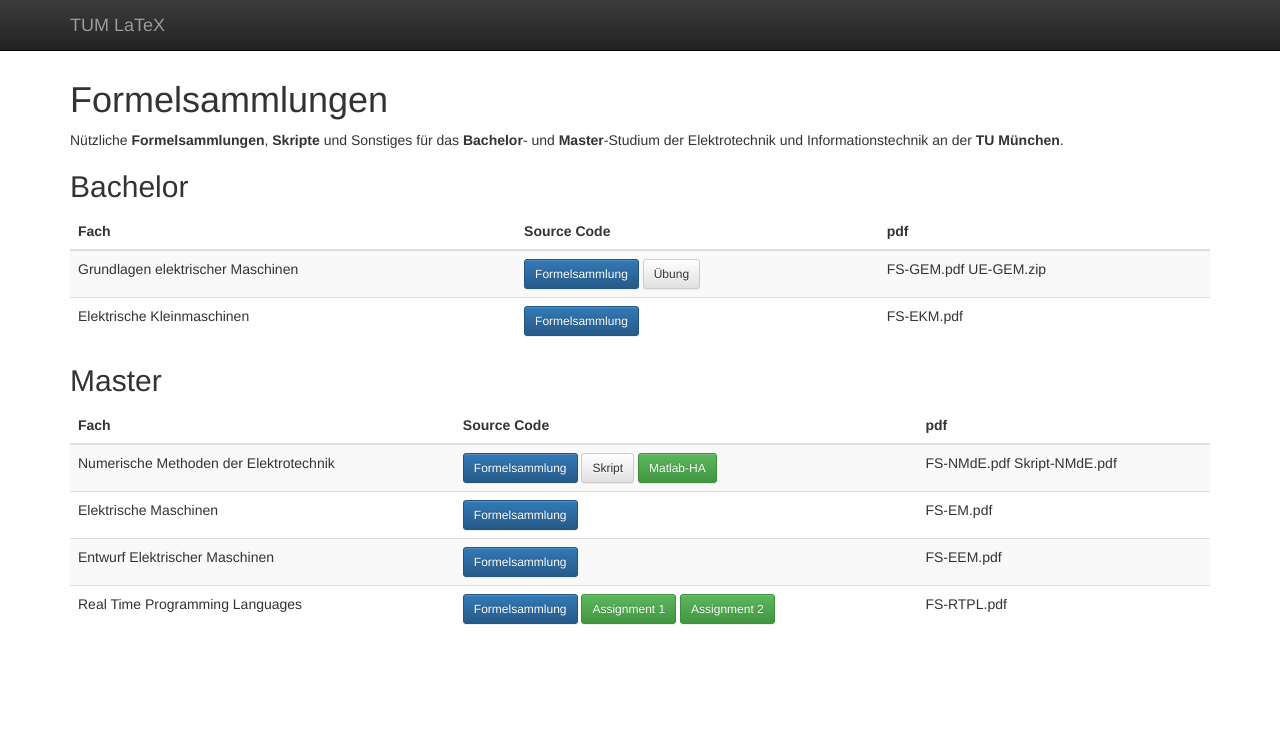
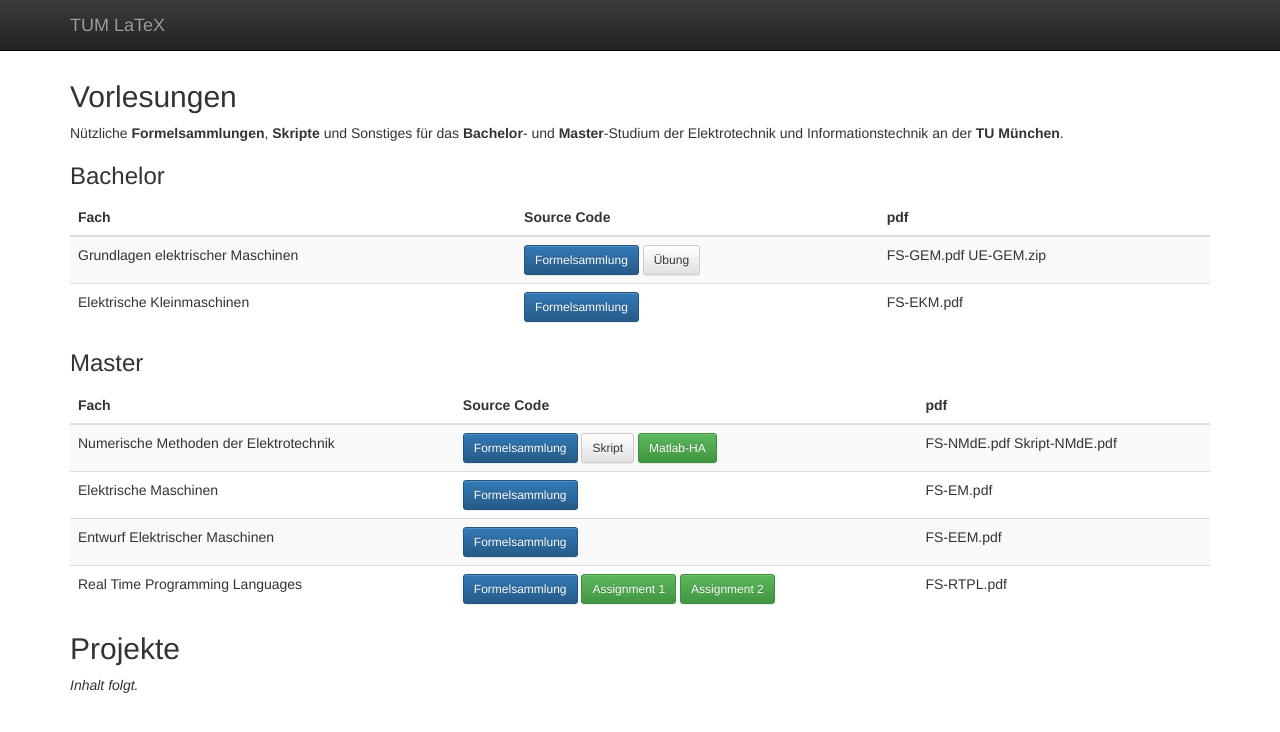
Before and after one commit to MaKeAppDev/TUM-Projekte, a Jekyll site: the page built from index.md, in a window 1280 px wide. Shown: the top 732 px of the page. Built offline with Jekyll 4.4.1, drawn with Linux system fonts in a browser that asks for light colours; nearby versions of some CDN libraries.

Commit message:
small restructuring

```diff
--- a/index.md
+++ b/index.md
@@ -1,12 +1,12 @@
 ---
 layout: default
-title: Formelsammlungen
+title: "TUM.EI: Learning"
 ---
-# Formelsammlungen
+## Vorlesungen ##
 
 Nützliche **Formelsammlungen**, **Skripte** und Sonstiges für das **Bachelor**- und **Master**-Studium der Elektrotechnik und Informationstechnik an der **TU München**.
 
-## Bachelor
+### Bachelor ###
 
 {: .table .table-striped}
 | Fach        | Source Code           | pdf  |
@@ -14,7 +14,7 @@ Nützliche **Formelsammlungen**, **Skripte** und Sonstiges für das **Bachelor**
 | Grundlagen elektrischer Maschinen | [Formelsammlung](https://github.com/MaKeAppDev/FS-GEM){: .btn .btn-sm .btn-primary} [Übung](https://github.com/MaKeAppDev/UE-GEM){: .btn .btn-sm .btn-default} | FS-GEM.pdf UE-GEM.zip |
 | Elektrische Kleinmaschinen | [Formelsammlung](https://github.com/MaKeAppDev/FS-EKM){: .btn .btn-sm .btn-primary} | FS-EKM.pdf |
 
-## Master
+### Master ###
 
 {: .table .table-striped}
 | Fach        | Source Code           | pdf  |
@@ -23,3 +23,8 @@ Nützliche **Formelsammlungen**, **Skripte** und Sonstiges für das **Bachelor**
 | Elektrische Maschinen | [Formelsammlung](https://github.com/MaKeAppDev/FS-EM){: .btn .btn-sm .btn-primary} | FS-EM.pdf |
 | Entwurf Elektrischer Maschinen | [Formelsammlung](https://github.com/MaKeAppDev/FS-EEM){: .btn .btn-sm .btn-primary} | FS-EEM.pdf |
 | Real Time Programming Languages | [Formelsammlung](https://github.com/MaKeAppDev/FS-RTPL){: .btn .btn-sm .btn-primary} [Assignment 1](https://bitbucket.org/rtpl/assignment_1/){: .btn .btn-sm .btn-success} [Assignment 2](https://bitbucket.org/rtpl/assignment_2/){: .btn .btn-sm .btn-success} | FS-RTPL.pdf |
+
+
+## Projekte ##
+
+*Inhalt folgt.*
```
